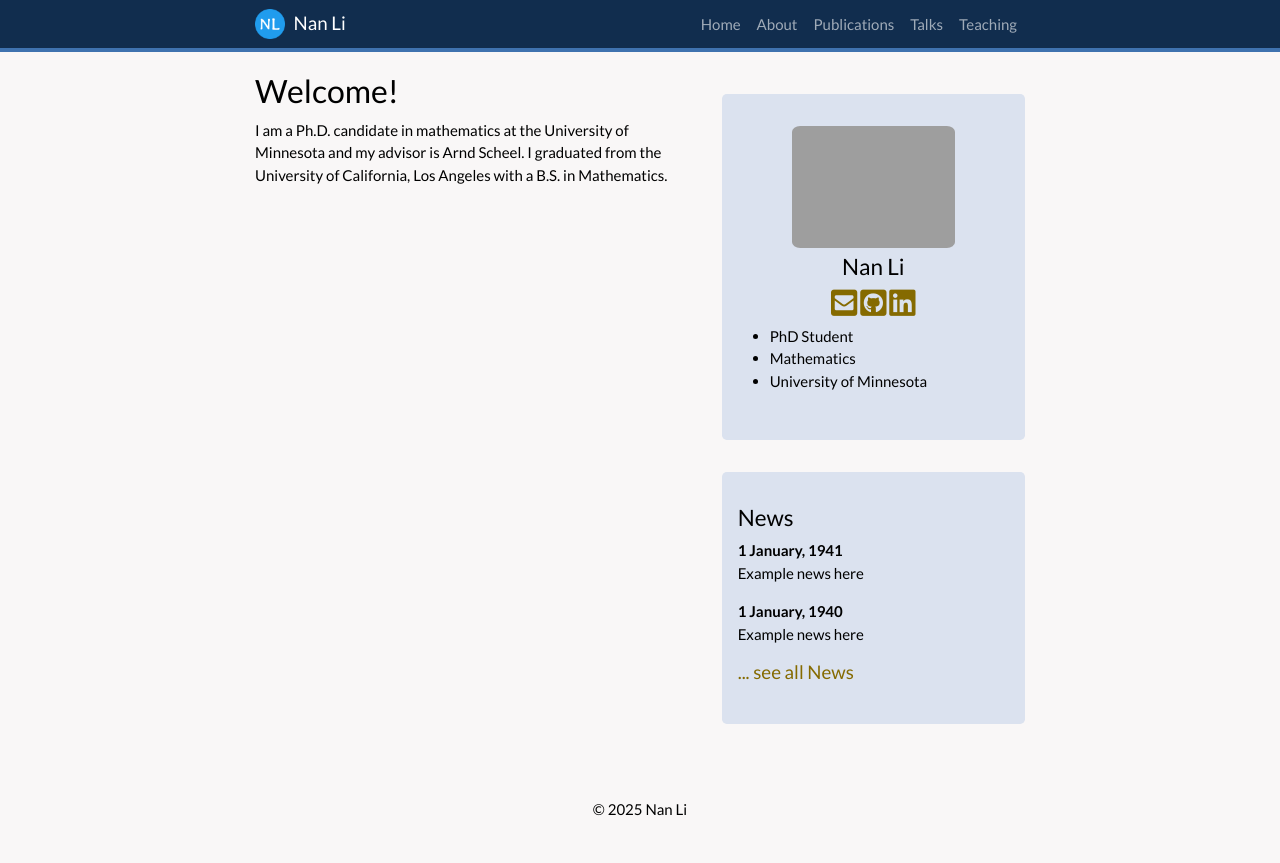
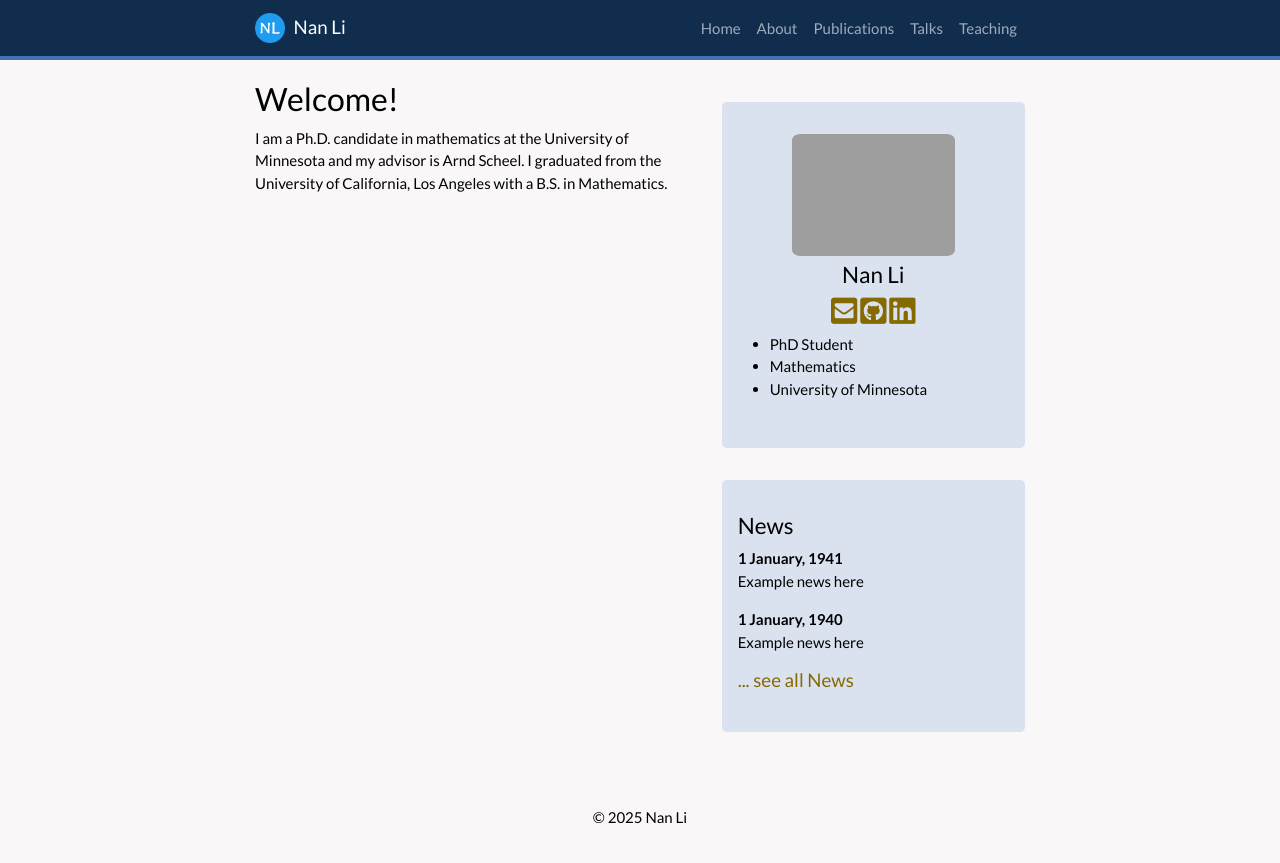
Before and after one commit to eigennan/eigennan.github.io, a Jekyll site: the page built from _pages/home.md, in a window 1280 px wide. Shown: the top 863 px of the page. Built offline with Jekyll 4.4.1, drawn with Linux system fonts in a browser that asks for light colours; a style sheet for code colours, icons or effects is not loaded.

Commit message:
Update header.html

```diff
--- a/_includes/header.html
+++ b/_includes/header.html
@@ -3,7 +3,7 @@
 height="0" width="0" style="display:none;visibility:hidden"></iframe></noscript>
 <!-- End Google Tag Manager (noscript) -->
 
-<nav class="navbar sticky-top py-1 navbar-expand-md navbar-dark bg-dark justify-content-center">
+<nav class="navbar sticky-top py-2 navbar-expand-md navbar-dark bg-dark justify-content-center">
     <div class="container-fluid">
     <a class="navbar-brand" href="{{ site.url }}{{ site.baseurl }}/">
      <img src="{{ site.url }}{{ site.baseurl }}/favicon.ico" width="30" height="30" style="margin-right:5px" class="d-inline-block align-top" alt="">
```
